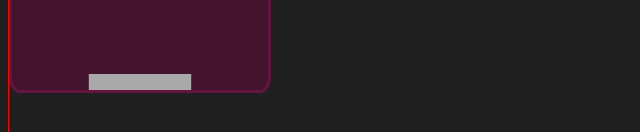
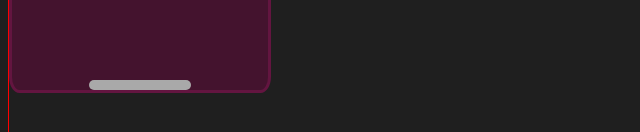
Before and after one commit to Listwas/messaging_site, a plain HTML site: page main.html in a window 1280 px wide. Both pictures are taken after a click on the button "add boxes". Shown: the part 332-464 px from the top of the page, 0-640 px from the left. Drawn offline with Linux system fonts and the light colour scheme.

Commit message:
changed visuals

```diff
--- a/styles.css
+++ b/styles.css
@@ -3,9 +3,9 @@ body {
 }
 
 #main_block {
-    display: flex;
-    min-width: 99.5%;
-    height: 98vh;
+    display: absolute;
+    min-width: 98.5%;
+    min-height: 98vh;
     border: 1px solid red;
 }
 
@@ -45,9 +45,19 @@ body {
     position: absolute;
     bottom: 0;
     right: 0;
-    min-width: 100%;
-    height: 20px;
+    min-width: 40%;
+    margin-right: 30%;
+    min-height: 10px;
+    border-radius: 5px;
     background-color: darkgrey;
     cursor: se-resize;
-    clip-path: inset(20% 30% 0% 30%);       /* round 5% 20% 0 10% */
 }
+
+.resize-visual:hover {
+    background-color: white;
+    min-width: 45%;
+    min-height: 13px;
+    margin-right: 27.5%;
+    transition: all 0.2s ease-out;
+    cursor: move;
+}
```
